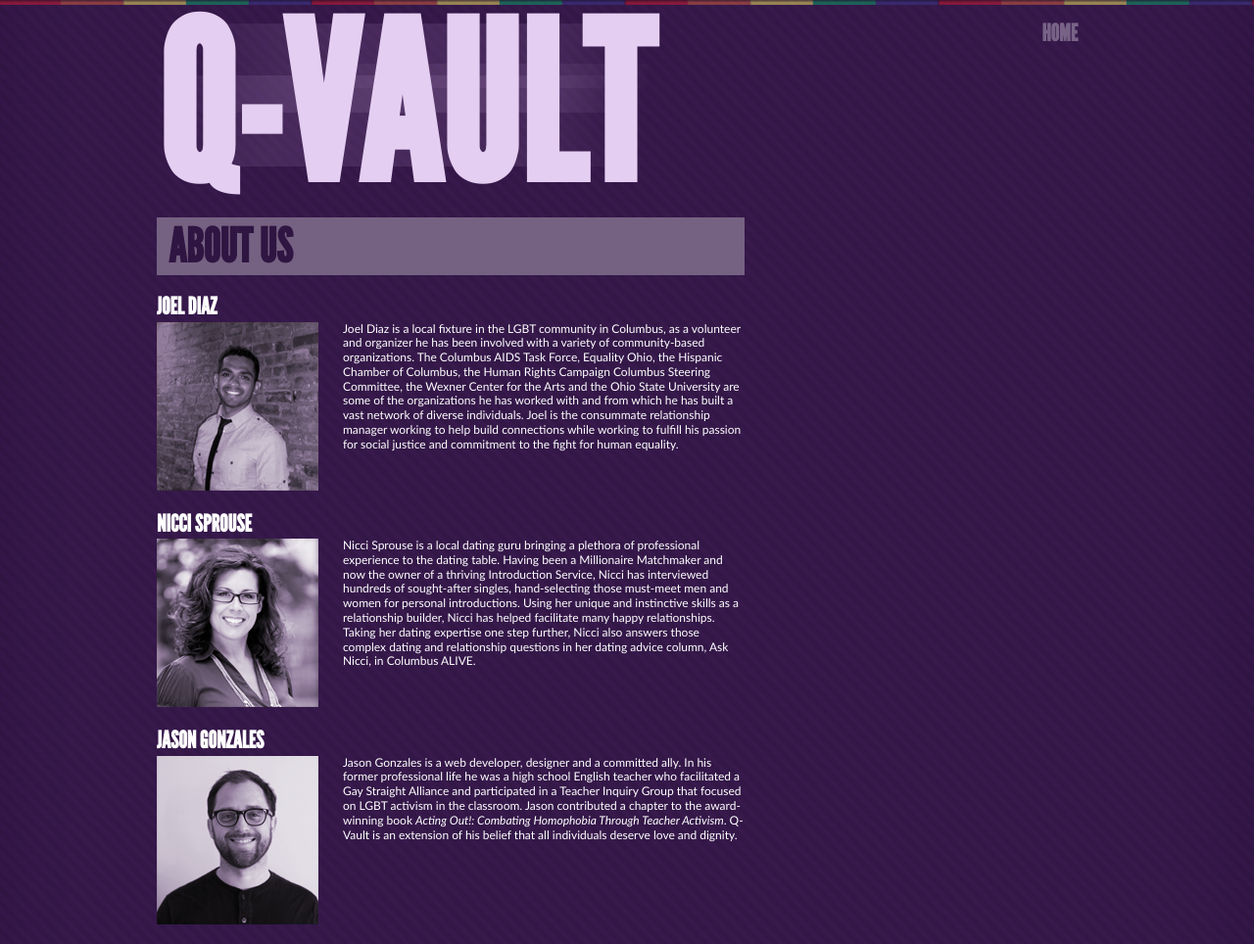
After one commit to jasongonzales23/qvault, a Django app: template templates/about-us.html in a window 1280 px wide. The commit adds this page. Shown: the whole page at 98% size. Run offline with Django 3.2, Linux system fonts and the light colour scheme; the template is opened without the code that fills it, so the values that code supplies are empty; some libraries are stand-ins or nearby versions.

Commit message:
about us page

```diff
--- a/static_tmp/css/style.css
+++ b/static_tmp/css/style.css
@@ -88,33 +88,49 @@ body {
     margin:0 auto;
 }
 
-.contact, .thanks {
+.contact, .thanks, .about-us {
     font-family: 'LeagueGothicRegular';
     padding:0 0 100px 0;
 }
 
-.contact header, .thanks header {
+.contact header, .thanks header, .about-us header {
     background:url(../img/bg_header.png) 33% 0 repeat-x;
+    overflow:hidden;
 }
 
 
-.contact h1, .thanks h1 {
+.contact h1, .thanks h1, .about-us h1 {
     font-size:222px;
     margin:0;
     line-height:1em;
     text-transform:uppercase;
     color:#e4cef1;
     background:url(../img/bg_h1.png) 0 24px no-repeat;
+    float:left;
 }
 
-.contact .contactForm, .thanks .thanksMsg {
+.contact .contactForm, .thanks .thanksMsg, .main-content {
     width:500px;
     float:left;
 }
 
+.about-us .main-content {
+    width:600px;
+}
 
+.about-us img {
+    margin:0 0 20px 0;
+}
 
-.contactForm h2, .thanksMsg h2 {
+.about-us p {
+    float: right;
+    width: 410px;
+    margin: 0;
+    font-family: 'Trebuchet MS';
+    font-size: 12px;
+}
+
+.contactForm h2, .thanksMsg h2, .about-us h2 {
     color:#2F1542;
     background:#756282;
     text-transform:uppercase;
@@ -123,7 +139,7 @@ body {
     margin:0;
 }
 
-.thanksMsg h2 {
+.thanksMsg h2, .about-us h2 {
     text-align:left;
     margin:0 0 18px 0;
     padding: 0 0 0 12px;
@@ -192,7 +208,6 @@ body {
     -webkit-box-shadow: 0 0 15px #111;
     -moz-box-shadow: 0 0 15px #111;
     box-shadow: 0 0 15px #111;
-
 }
 
 .contact .errorlist {
@@ -209,26 +224,35 @@ body {
     margin: 0 30px 0 0;
 }
 
-.contact .sidebar h3, .thanks h3 {
+.contact .sidebar h3, .thanks h3, header h3, .about-us .main-content h3 {
     text-transform:uppercase;
     font-size:24px;
     color:#776386;
     margin:0;
-
 }
 
+.about-us .main-content h3 {
+    color:#fff;
+}
+
+header h3 {
+    float:right;
+    margin:20px;
+}
+
+header a, header a:visited {
+    text-decoration:none;
+    color:inherit;
+}
+
+header a:hover {
+    color:#E4CEF1;
+}
 .contact .sidebar p, .thanks p {
     font-family: "Trebuchet MS", "Lucida Grande", "Lucida Sans Unicode", "Lucida Sans", Tahoma, sans-serif;
     margin:0 0 30px 0;
     font-size:15px;
 }
-
-
-
-
-
-
-
 
 /* ==|== non-semantic helper classes ======================================== */
 .ir { display: block; border: 0; text-indent: -999em; overflow: hidden; background-color: transparent; background-repeat: no-repeat; text-align: left; direction: ltr; }
--- /dev/null
+++ b/templates/about-us.html
@@ -0,0 +1,25 @@
+{% extends "base.html" %}
+{% block body_class %}about-us{% endblock %}
+
+{% block header%}
+    <h1>Q-Vault</h1>
+    <h3><a href="/">Home</a></h3>
+{% endblock %}
+
+{% block base_content%}
+<div class="main-content">
+    <h2>About Us</h2>
+
+    <h3>Joel Diaz</h3>
+    <img src="{{ STATIC_URL }}img/joel.png" alt="Joel Diaz"/>
+    <p>Joel Diaz is a local fixture in the LGBT community in Columbus, as a volunteer and organizer he has been involved with a variety of community-based organizations. The Columbus AIDS Task Force, Equality Ohio, the Hispanic Chamber of Columbus, the Human Rights Campaign Columbus Steering Committee, the Wexner Center for the Arts and the Ohio State University are some of the organizations he has worked with and from which he has built a vast network of diverse individuals. Joel is the consummate relationship manager working to help build connections while working to fulfill his passion for social justice and commitment to the fight for human equality.</p>
+
+    <h3>Nicci Sprouse</h3>
+    <img src="{{ STATIC_URL }}img/nicci.png" alt="Nicci Sprouse"/>
+    <p>Nicci Sprouse is a local dating guru bringing a plethora of professional experience to the dating table. Having been a Millionaire Matchmaker and now the owner of a thriving Introduction Service, Nicci has interviewed hundreds of sought-after singles, hand-selecting those must-meet men and women for personal introductions. Using her unique and instinctive skills as a relationship builder, Nicci has helped facilitate many happy relationships. Taking her dating expertise one step further, Nicci also answers those complex dating and relationship questions in her dating advice column, Ask Nicci, in Columbus ALIVE.</p>
+    <h3>Jason Gonzales</h3>
+    <img src="{{ STATIC_URL }}img/jason.png" alt="Jason Gonzales"/>
+    <p>Jason Gonzales is a web developer, designer and a committed ally. In his former professional life he was a high school English teacher who facilitated a Gay Straight Alliance and participated in a Teacher Inquiry Group that focused on LGBT activism in the classroom. Jason contributed a chapter to the award-winning book <em>Acting Out!: Combating Homophobia Through Teacher Activism</em>. Q-Vault is an extension of his belief that all individuals deserve love and dignity.</p>
+
+</div>
+{% endblock %}
--- a/templates/contact.html
+++ b/templates/contact.html
@@ -3,6 +3,7 @@
 
 {% block header%}
     <h1>Q-Vault</h1>
+    <h3><a href="/about-us/">About Us</a></h3>
 {% endblock %}
 
 {% block base_content%}
@@ -23,6 +24,7 @@
 
 	<h3>Serious about Our Community</h3>
 	<p>Q-VAULT is based in Columbus, OH and we are committed to supporting our local community and giving back to pay it forward. A portion of our proceeds will be directed to Equality Ohio, which is a statewide non-profit agency working towards achieving full equality for all Ohioans.</p>
+
     </div>
 
 {% endblock %}
--- a/urls.py
+++ b/urls.py
@@ -22,6 +22,7 @@ urlpatterns = patterns('',
     url(r'^index/$', contact),
     url(r'^contact/$', contact),
     url(r'^thanks/$', direct_to_template, {'template': 'thanks.html'}),
+    url(r'^about-us/$', direct_to_template, {'template': 'about-us.html'}),
 )
 
 if settings.DEBUG:
```
Also changed, not shown: contactform/views.py (line endings or trailing spaces), static_tmp/img/jason.png (added), static_tmp/img/joel.png (added), static_tmp/img/nicci.png (added), 2 other files.
